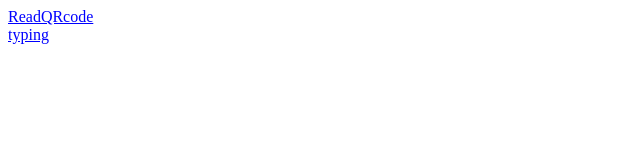
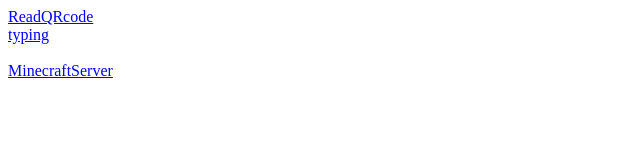
Before and after one commit to kudaken0/kudaken0.github.com, a plain HTML site: page index.html in a window 1280 px wide. Shown: the whole page, without its empty margins (0-640 px from the left). Drawn offline with Linux system fonts and the light colour scheme.

Commit message:
index.html を更新

```diff
--- a/index.html
+++ b/index.html
@@ -11,5 +11,7 @@
     <a href="https://kudaken0.github.io/typing/" style="color: blue;">typing</a>
  <br>
  <a href="https://kudaken0.github.io/image-do/" style="color: blue;">
+<br>
+ <a href="https://kudaken0.github.io/MinecraftServer/" style="color: blue;">MinecraftServer</a>
 </body>
 </html>
```
